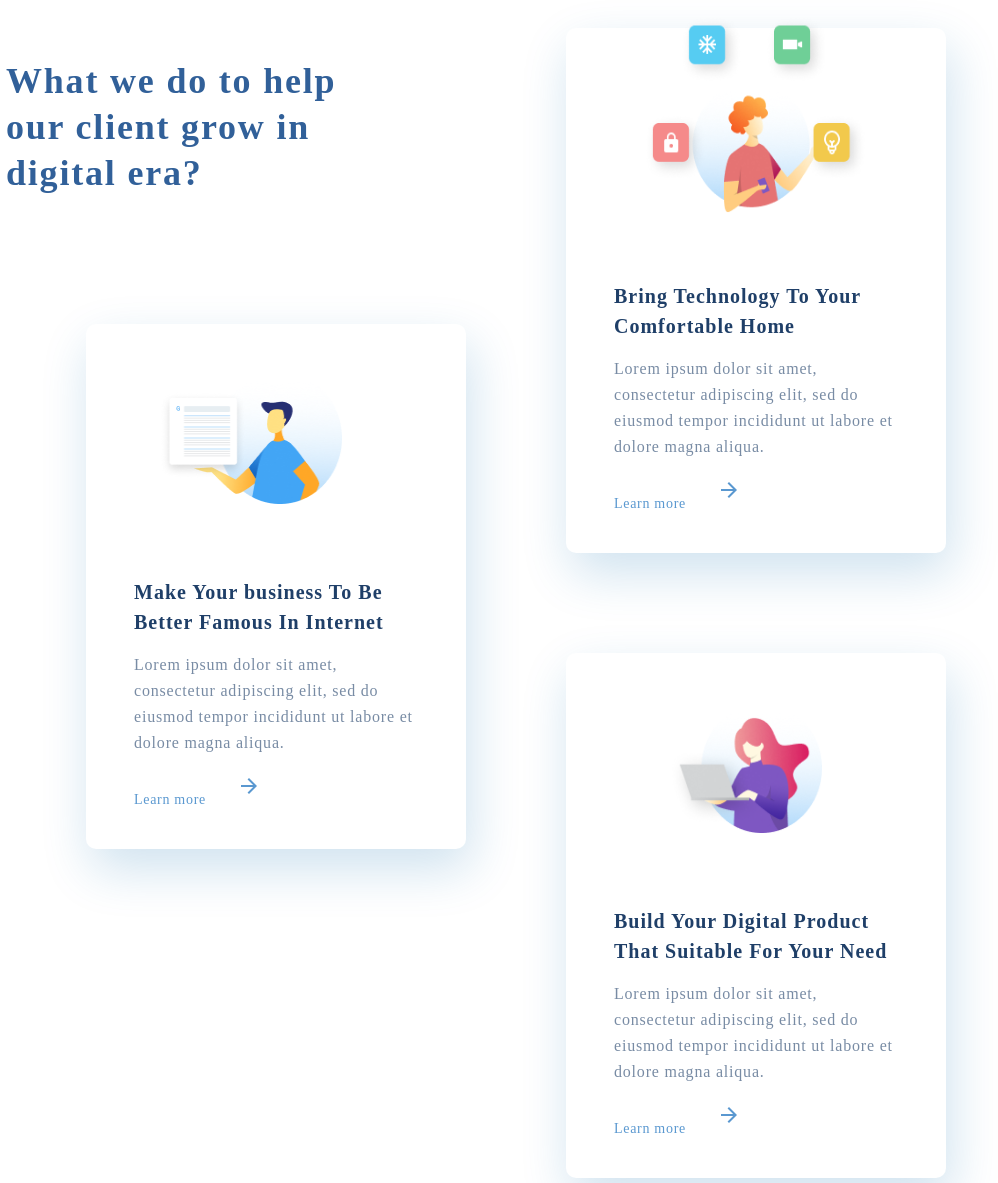
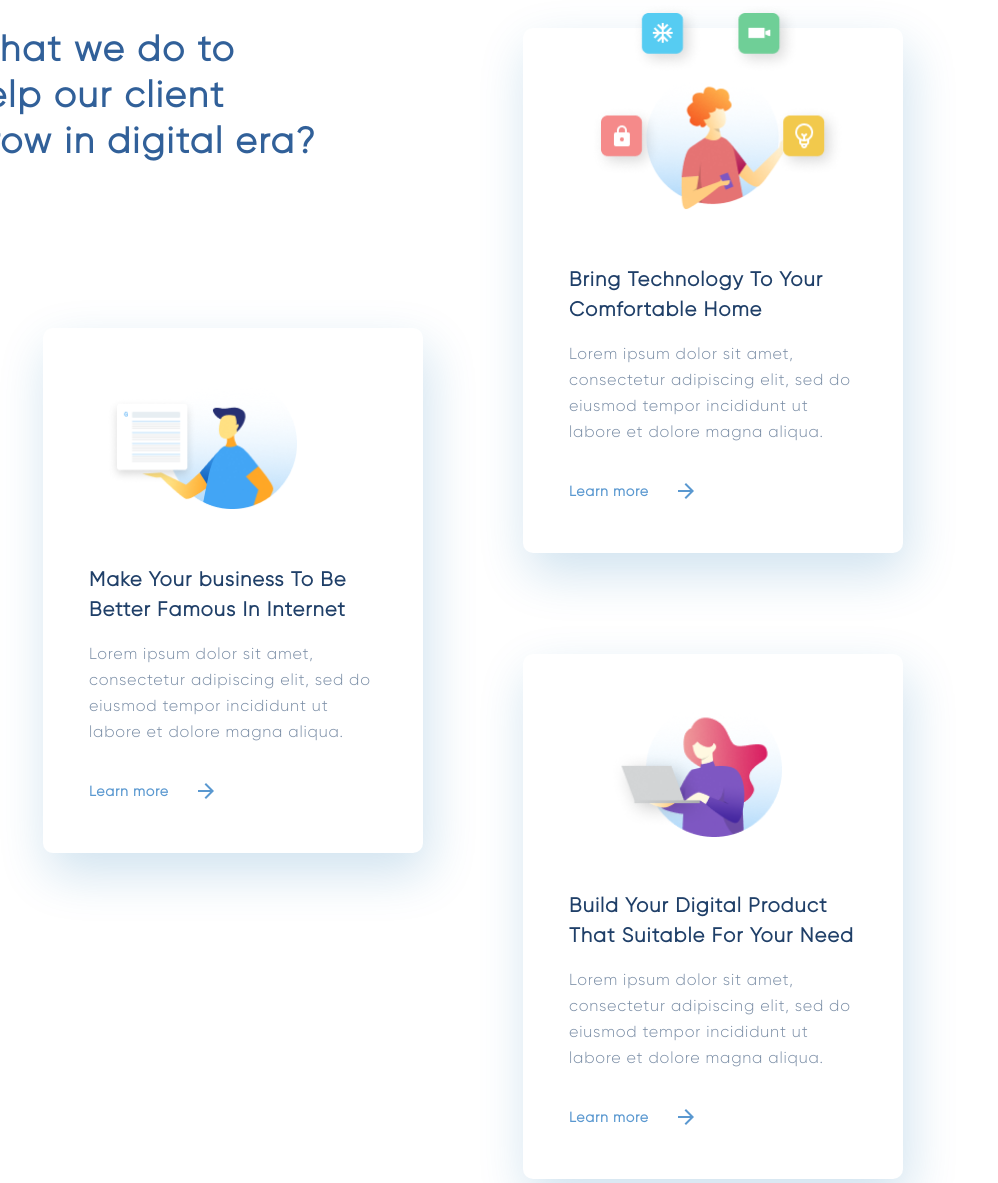
Before and after one commit to Mariia2509/Figma_layout, a plain HTML site: page index.html in a window 1280 px wide. Shown: the part 998-2181 px from the top of the page, without its empty margins (207-1205 px from the left). Drawn offline with Linux system fonts and the light colour scheme.

Commit message:
Порефакторить стили

```diff
--- a/css/base.css
+++ b/css/base.css
@@ -28,9 +28,6 @@ html{
     height: 100%;
 }
 body{
-    display: flex;
-    flex-direction: column;
-    height: 100%;
     padding: 0;
     margin: 0;
 }
--- a/css/style.css
+++ b/css/style.css
@@ -1,108 +1,99 @@
 @font-face {
-    font-family:"Galien Regular";
+    font-family: Galien;
     font-size:16px;
     font-style:normal;
-    src: url("d1243736bfe07b546f8f1e54e7804afb.eot"); /* IE9*/
-    src: url("d1243736bfe07b546f8f1e54e7804afb.eot?#iefix") format("embedded-opentype"), /* IE6-IE8 */
-    url("d1243736bfe07b546f8f1e54e7804afb.woff2") format("woff2"), /* chrome、firefox */
-    url("d1243736bfe07b546f8f1e54e7804afb.woff") format("woff"), /* chrome、firefox */
-    url("d1243736bfe07b546f8f1e54e7804afb.ttf") format("truetype"), /* chrome、firefox、opera、Safari, Android, iOS 4.2+*/
-    url("d1243736bfe07b546f8f1e54e7804afb.svg#Galien Regular") format("svg"); /* iOS 4.1- */
+    src: url("./../fonts/galien/galien_regular/@font-face/d1243736bfe07b546f8f1e54e7804afb.eot"); /* IE9*/
+    src: url("./../fonts/galien/galien_regular/@font-face/d1243736bfe07b546f8f1e54e7804afb.eot?#iefix") format("embedded-opentype"), /* IE6-IE8 */
+    url("./../fonts/galien/galien_regular/@font-face/d1243736bfe07b546f8f1e54e7804afb.woff2") format("woff2"), /* chrome、firefox */
+    url("./../fonts/galien/galien_regular/@font-face/d1243736bfe07b546f8f1e54e7804afb.woff") format("woff"), /* chrome、firefox */
+    url("./../fonts/galien/galien_regular/@font-face/d1243736bfe07b546f8f1e54e7804afb.ttf") format("truetype"), /* chrome、firefox、opera、Safari, Android, iOS 4.2+*/
+    url("./../fonts/galien/galien_regular/@font-face/d1243736bfe07b546f8f1e54e7804afb.svg") format("svg"); /* iOS 4.1- */
+}
+
+@font-face {
+    font-family: Gilroy;
+    src: url("./../fonts/gilroy/Gilroy-Light.otf");
 }
 
 html{
     box-sizing: border-box;
 }
 
-*,* ::before, ::after{
+*, *::before, *::after{
     box-sizing: inherit;
+    font-family: 'Gilroy';
 }
 
 .desktop{
     position: relative;
-    width: 1366px;
-    height: 5161px;
+    background: #FFFFFF;
+}
 
-    background: #FFFFFF;
+.desktop .container {
+    position: relative;
+    width: 940px;
+    margin: 0 auto;
 }
 
 /*Header styles start*/
 .header{
     display: flex;
-    background: white;
-}
-
-.navigation{
-    display: flex;
     position: absolute;
     width: 1200px;
     height: 48px;
-    left: 83px;
+    left: 50%;
+    transform: translateX(-50%);
     top: 40px;
     justify-content: space-between;
+    align-items: center;
 }
 /*Header styles end*/
 
 /*Intro styles start*/
 .intro{
+    height: 768px;
+    background: linear-gradient(0deg, #eaf3fa 8.84%, rgba(152, 195, 232, 0) 31.12%);
+}
+
+.intro .container {
+    padding-top: 190px;
+}
+
+.illustration {
     position: absolute;
-    width: 1366px;
-    height: 768px;
-    left: 0px;
-    top: 0px;
-    background: linear-gradient(0deg, #98C3E8 8.84%, rgba(152, 195, 232, 0) 31.12%);
-    opacity: 0.2;
-    background-size: cover;
+    left: 447px;
+    top: 125px;
 }
 
 .illustration-pic {
-    position: absolute;
-    width: 687.25px;
-    height: 579.31px;
-    left: 655.38px;
-    top: 133px;
+    height: 580px;
 }
 
 .intro_title{
-    position: absolute;
-    max-width: 510px;
-    max-height: 148px;
-    left: 212px;
-    top: 189px;
-    margin:0;
-    font-family:'Galien';
+    margin: 0 0 20px 0;
+    width: 510px;
+    font-family: 'Galien';
+    font-weight: normal;
     font-size: 64px;
     line-height: 74px;
-    text-align: left;
-    vertical-align: top;
     letter-spacing: 0.04em;
     /* Blue_01 */
     color: #1F3F68;
 }
 .intro_subtitle{
-    position: absolute;
+    margin: 0 0 45px 0;
     width: 425px;
-    height: 82px;
-    left: 213px;
-    top: 369px;
-    font-family: 'Gilroy';
-    font-style: normal;
     font-size: 16px;
     line-height: 26px;
     letter-spacing: 0.05em;
-    text-align: left;
-    vertical-align: top;
     /* Blue_01 */
     color: #1F3F68;
     opacity: 0.6;
 }
 
 .intro_button {
-    position: absolute;
     width: 220px;
     height: 56px;
-    left: 213px;
-    top: 522px;
     background: #5A98D0;
     box-shadow: 5px 10px 20px rgba(53, 110, 173, 0.2);
     border-radius: 10px;
@@ -114,20 +105,23 @@ html{
     letter-spacing: 0.04em;
 }
 
-.intro_button:hover, :focus, :active {
+.intro_button:hover,
+.intro_button:focus,
+.intro_button:active {
     background: rgb(55 109 157);
     cursor: pointer;
 }
 /*Intro styles end*/
 
 /*Main content styles start*/
+.main_content {
+    height: 1540px;
+}
+
 .main_content_title{
-    position: absolute;
+    padding-top: 190px;
+    margin: 0;
     width: 358px;
-    height: 138px;
-    left: 213px;
-    top: 960px;
-    font-family: 'Gilroy';
     font-size: 36px;
     line-height: 46px;
     letter-spacing: 0.05em;
@@ -135,38 +129,25 @@ html{
     color: #316099;
 }
 
-/*Card1 styles start*/
-.card1{
+/*Cards styles start*/
+.product_card {
     position: absolute;
     width: 380px;
     height: 525px;
-    left: 773px;
-    top: 960px;
     background: #FFFFFF;
     /* shadow1 */
     box-shadow: 5px 20px 50px rgba(16, 112, 177, 0.2);
     border-radius: 10px;
+    padding: 220px 46px 50px;
 }
-.card1_title{
-    position: absolute;
-    width: 259px;
-    height: 60px;
-    left: 821px;
-    top: 1196px;
-    font-family: 'Gilroy';
+.card_title{
     font-size: 20px;
     line-height: 30px;
     letter-spacing: 0.05em;
     /* Blue_01 */
     color: #1F3F68;
 }
-.card1_text{
-    position: absolute;
-    width: 284px;
-    height: 103px;
-    left: 821px;
-    top: 1272px;
-    font-family: 'Gilroy';
+.card_text{
     font-size: 16px;
     line-height: 26px;
     letter-spacing: 0.05em;
@@ -174,176 +155,65 @@ html{
     color: #1F3F68;
     opacity: 0.6;
 }
-.card1_learnMore{
-    position: absolute;
-    width: 79px;
-    height: 30px;
-    left: 821px;
-    top: 1407px;
-    font-family: 'Gilroy';
+.card_learnMore{
     font-size: 14px;
     line-height: 30px;
     letter-spacing: 0.05em;
      /*blue_04    */
     color: #5A98D0;
+    text-decoration: none;
+    display: flex;
+    gap: 25px;
+    align-items: center;
+    font-weight: bold;
+    padding-top: 15px;
 }
-.card1_learnMore:hover,:active,:focus{
+.card_learnMore:hover,
+.card_learnMore:active,
+.card_learnMore:focus{
     text-decoration: underline;
     cursor: pointer;
 }
-.card1_iconForward-pic{
+.card-image-wrap {
     position: absolute;
-    width: 24px;
-    height: 24px;
-    left: 924px;
-    top: 1410px;
-}
-.card1_icon3-pic{
-    position: absolute;
-    width: 224px;
-    height: 197px;
-    left: 851px;
-    top: 948px;
-}
-/*Card1 styles end*/
-
-/*Card12styles start*/
-.card2{
-    position: absolute;
-    width: 380px;
-    height: 525px;
-    left: 293px;
-    top: 1256px;
-    background: #FFFFFF;
-    /* shadow1 */
-    box-shadow: 5px 20px 50px rgba(16, 112, 177, 0.2);
-    border-radius: 10px;
-}
-.card2_title{
-    position: absolute;
-    width: 257px;
-    height: 60px;
-    left: 341px;
-    top: 1492px;
-    font-family: 'Gilroy';
-    font-size: 20px;
-    line-height: 30px;
-    letter-spacing: 0.05em;
-    /* Blue_01 */
-    color: #1F3F68;
-}
-.card2_text{
-    position: absolute;
-    width: 284px;
-    height: 103px;
-    left: 341px;
-    top: 1568px;
-    font-family: 'Gilroy';
-    font-size: 16px;
-    line-height: 26px;
-    letter-spacing: 0.05em;
-    /* Blue_01 */
-    color: #1F3F68;
-    opacity: 0.6;
-}
-.card2_learnMore{
-    position: absolute;
-    width: 79px;
-    height: 30px;
-    left: 341px;
-    top: 1703px;
-    font-family: 'Gilroy';
-    font-size: 14px;
-    line-height: 30px;
-    letter-spacing: 0.05em;
-    /* blue_04 */
-    color: #5A98D0;
 }
 
-.card2_iconForward-pic{
-    position: absolute;
-    width: 24px;
-    height: 24px;
-    left: 444px;
-    top: 1706px;
+.product_card.card1{
+    right: 0;
+    top: 192px;
 }
-.card2_icon1-pic {
-    position: absolute;
-    width: 182px;
-    height: 132px;
-    left: 367px;
-    top: 1304px;
+.product_card.card1 .card-image-wrap{
+    top: -25px;
+    left: 68px;
 }
-/*Card2 styles end*/
+.product_card.card1 .card-image{
+    width: 254px;
+}
 
-/*Card3 styles start*/
-.card3{
-    position: absolute;
-    width: 380px;
-    height: 525px;
-    left: 773px;
-    top: 1585px;
-    background: #FFFFFF;
-    /* shadow1 */
-    box-shadow: 5px 20px 50px rgba(16, 112, 177, 0.2);
-    border-radius: 10px;
+.product_card.card2{
+    left: 80px;
+    top: 492px;
 }
-.card3_title{
-    position: absolute;
-    width: 284px;
-    height: 60px;
-    left: 821px;
-    top: 1821px;
-    font-family: 'Gilroy';
-    font-size: 20px;
-    line-height: 30px;
-    letter-spacing: 0.05em;
-    /* Blue_01 */
-    color: #1F3F68;
+.product_card.card2 .card-image-wrap{
+    top: 50px;
+    left: 64px;
 }
-.card3_text{
-    position: absolute;
-    width: 284px;
-    height: 103px;
-    left: 821px;
-    top: 1897px;
+.product_card.card2 .card-image{
+    width: 190px;
+}
 
-    font-family: 'Gilroy';
-    font-size: 16px;
-    line-height: 26px;
-    letter-spacing: 0.05em;
-    /* Blue_01 */
-    color: #1F3F68;
-    opacity: 0.6;
+.product_card.card3{
+    right: 0;
+    top: 818px;
 }
-.card3_learnMore{
-    position: absolute;
-    width: 79px;
-    height: 30px;
-    left: 821px;
-    top: 2032px;
-    font-family: 'Gilroy';
-    font-size: 14px;
-    line-height: 30px;
-    letter-spacing: 0.05em;
-    /* blue_04 */
-    color: #5A98D0;
+.product_card.card3 .card-image-wrap{
+    top: 47px;
+    left: 83px;
 }
-.card3_iconForward{
-    position: absolute;
-    width: 24px;
-    height: 24px;
-    left: 924px;
-    top: 2035px;
+.product_card.card3 .card-image{
+    width: 176px;
 }
-.card3_icon2-pic{
-    position: absolute;
-    width: 156px;
-    height: 131px;
-    left: 873px;
-    top: 1634px;
-}
-/*Card3 styles end*/
+/*Cards styles end*/
 
 /*Finish project starts*/
 .finished_project{
@@ -356,7 +226,6 @@ html{
     height: 92px;
     left: 213px;
     top: 2302px;
-    font-family: 'Gilroy';
     font-size: 36px;
     line-height: 46px;
     letter-spacing: 0.05em;
@@ -369,7 +238,6 @@ html{
     height: 80px;
     left: 533px;
     top: 2302px;
-    font-family: 'Gilroy';
     font-size: 16px;
     line-height: 26px;
     letter-spacing: 0.05em;
@@ -409,7 +277,6 @@ html{
     left: 764px;
     top: 2538px;
     margin-top: 0;
-    font-family: 'Gilroy';
     text-align: end;
     font-size: 28px;
     line-height: 46px;
@@ -424,7 +291,6 @@ html{
     left: 870px;
     top: 2592px;
     margin-top: 0;
-    font-family: 'Gilroy';
     text-align: end;
     font-size: 16px;
     line-height: 46px;
@@ -440,7 +306,6 @@ html{
     left: 245px;
     top: 3027px;
     margin-top: 0;
-    font-family: 'Gilroy';
     font-size: 28px;
     line-height: 46px;
     letter-spacing: 0.05em;
@@ -454,7 +319,6 @@ html{
     left: 245px;
     top: 3077px;
     margin-top: 0;
-    font-family: 'Gilroy';
     font-size: 16px;
     line-height: 46px;
     letter-spacing: 0.05em;
@@ -469,7 +333,6 @@ html{
     left: 763px;
     top: 3027px;
     margin-top: 0;
-    font-family: 'Gilroy';
     font-size: 28px;
     line-height: 46px;
     letter-spacing: 0.05em;
@@ -483,7 +346,6 @@ html{
     left: 763px;
     top: 3077px;
 
-    font-family: 'Gilroy';
     font-size: 16px;
     line-height: 46px;
     letter-spacing: 0.05em;
@@ -500,7 +362,6 @@ html{
     left: 213px;
     top: 3708px;
     margin-top: 0;
-    font-family: 'Gilroy';
     font-size: 36px;
     line-height: 46px;
     letter-spacing: 0.05em;
@@ -515,7 +376,6 @@ html{
     left: 533px;
     top: 3708px;
     margin-top: 0;
-    font-family: 'Gilroy';
     font-size: 16px;
     line-height: 26px;
     letter-spacing: 0.05em;
--- a/index.html
+++ b/index.html
@@ -16,10 +16,12 @@
   </a>
   <div>
     <p>
-                Данная верстка, была реализована пользователем в рамках обучающего телеграм канал <a href="https://t.me/s/FigmaToHTML" target="_blank">FIGMA | Макеты для верстки</a>
+      Данная верстка, была реализована пользователем в рамках обучающего телеграм канал <a
+        href="https://t.me/s/FigmaToHTML" target="_blank">FIGMA | Макеты для верстки</a>
     </p>
     <p>
-                При помощи <a href="https://t.me/HtmlCodeForMoney_bot?from_git" target="_blank">Telegram-бота</a> пользователь получил оплату за верстку этого макета.
+      При помощи <a href="https://t.me/HtmlCodeForMoney_bot?from_git" target="_blank">Telegram-бота</a> пользователь
+      получил оплату за верстку этого макета.
     </p>
   </div>
 </div>
@@ -29,73 +31,74 @@
 
 
   <header class="header">
-                <div class="navigation">
     <a href="/" class="header_logo-link">
       <img src="img/logo header.png" alt="logo header" class="header_logo-pic">
     </a>
     <a href="/" class="header_logo-link">
       <img src="img/ic_menu_48px.png" alt="ic_menu" class="header_logo-pic">
     </a>
-                </div>
   </header>
 
 
   <main class="main">
-          <section class="intro"></section>
-          <div>
+    <section class="intro">
+      <div class="container">
         <a href="/" class="illustration">
           <img src="img/illustration.png" alt="illustration" class="illustration-pic">
         </a>
 
-            <h1 class="intro_title">New Automation Tool for Your</h1>
+        <h1 class="intro_title">New Automation Tool for Your Home</h1>
 
-              <p class="intro_subtitle"> Lorem ipsum dolor sit amet, consectetur adipiscing elit.
-                  Faucibus tristique vulputate ultrices ut mauris tellus at.
-                  Posuere sollicitudin odio tellus elit.</p>
+        <p class="intro_subtitle"> Lorem ipsum dolor sit amet, consectetur adipiscing elit. Faucibus tristique vulputate ultrices ut mauris tellus at. Posuere sollicitudin odio tellus elit.</p>
 
         <button type="button" class="intro_button">See Our Project</button>
       </div>
+    </section>
 
-          <section class="main_content">
+    <section class="main_content container">
       <h2 class="main_content_title">What we do to help our client grow in digital era?</h2>
 
       <div class="product_cards">
-                  <div class="card1"></div>
-                  <h2 class="card1_title">Bring Technology To Your Comfortable Home</h2>
-                  <p class="card1_text">Lorem ipsum dolor sit amet, consectetur adipiscing elit,
-                      sed do eiusmod tempor incididunt ut labore et dolore magna aliqua.</p>
-                  <p class="card1_learnMore">Learn more</p>
-                  <a href="/" class="card1_iconForward">
-                      <img src="img/ic_arrow_forward_24px.png" alt="card1_iconForward" class="card1_iconForward-pic">
+
+        <div class="product_card card1">
+          <a href="/" class="card-image-wrap">
+            <img src="img/3.png" alt="card1-image" class="card-image">
           </a>
-                  <a href="/" class="card1_icon3">
-                      <img src="img/3.png" alt="card1_icon3" class="card1_icon3-pic">
+          <h2 class="card_title">Bring Technology To Your Comfortable Home</h2>
+          <p class="card_text">Lorem ipsum dolor sit amet, consectetur adipiscing elit, sed do eiusmod tempor incididunt ut labore et dolore magna aliqua.</p>
+          <a href="/" class="card_learnMore">
+            <span>Learn more</span>
+            <img src="img/ic_arrow_forward_24px.png" alt="card1_iconForward">
           </a>
+        </div>
 
 
-                  <div class="card2"></div>
-                  <h2 class="card2_title">Make Your business To Be Better Famous In Internet</h2>
-                  <p class="card2_text">Lorem ipsum dolor sit amet, consectetur adipiscing elit,
+        <div class="product_card card2">
+          <a href="/" class="card-image-wrap">
+            <img src="img/1.png" alt="card2-image" class="card-image">
+          </a>
+          <h2 class="card_title">Make Your business To Be Better Famous In Internet</h2>
+          <p class="card_text">Lorem ipsum dolor sit amet, consectetur adipiscing elit,
             sed do eiusmod tempor incididunt ut labore et dolore magna aliqua.</p>
-                  <p class="card2_learnMore">Learn more</p>
-                  <a href="/" class="card2_iconForward">
-                      <img src="img/ic_arrow_forward_24px.png" alt="card2_iconForward" class="card2_iconForward-pic">
+          <a href="/" class="card_learnMore">
+            <span>Learn more</span>
+            <img src="img/ic_arrow_forward_24px.png" alt="card2_iconForward">
           </a>
-                  <a href="/" class="card2_icon1">
-                      <img src="img/1.png" alt="card2_icon1" class="card2_icon1-pic">
+        </div>
+
+        <div class="product_card card3">
+          <a href="/" class="card-image-wrap">
+            <img src="img/2.png" alt="card3-image" class="card-image">
           </a>
+          <h2 class="card_title">Build Your Digital Product That Suitable For Your Need</h2>
+          <p class="card_text">Lorem ipsum dolor sit amet, consectetur adipiscing elit,
+            sed do eiusmod tempor incididunt ut labore et dolore magna aliqua.</p>
+          <a href="/" class="card_learnMore">
+            <span>Learn more</span>
+            <img src="img/ic_arrow_forward_24px.png" alt="card3_iconForward">
+          </a>
+        </div>
 
-                  <div class="card3"></div>
-                  <h2 class="card3_title">Build Your Digital Product That Suitable For Your Need</h2>
-                  <p class="card3_text">Lorem ipsum dolor sit amet, consectetur adipiscing elit,
-                      sed do eiusmod tempor incididunt ut labore et dolore magna aliqua.</p>
-                  <p class="card3_learnMore">Learn more</p>
-                  <a href="/" class="card3_iconForward">
-                      <img src="img/ic_arrow_forward_24px.png" alt="card3_iconForward" class="card3_iconForward-pic">
-                  </a>
-                  <a href="/" class="card3_icon2">
-                      <img src="img/2.png" alt="card3_icon2" class="card3_icon2-pic">
-                  </a>
       </div>
 
       <div class="finished_project">
@@ -138,25 +141,13 @@
     </section>
 
 
-
-
-
-
-
-
-
-
-
   </main>
 
 
-
-
-
-
-
-
   <footer class="footer">
+    <div class="container">
+      yo
+    </div>
   </footer>
 
 
```
Also changed, not shown: fonts/galien/License.txt (renamed from fonts/Galien/License.txt), fonts/galien/galien_regular/@font-face/Demo.html (renamed from fonts/Galien/Galien Regular/@font-face/Demo.html), fonts/galien/galien_regular/@font-face/d1243736bfe07b546f8f1e54e7804afb.svg (renamed from fonts/Galien/Galien Regular/@font-face/d1243736bfe07b546f8f1e54e7804afb.svg), fonts/galien/galien_regular/@font-face/d1243736bfe07b546f8f1e54e7804afb.ttf (renamed from fonts/Galien/Galien Regular/@font-face/d1243736bfe07b546f8f1e54e7804afb.ttf), fonts/galien/galien_regular/@font-face/d1243736bfe07b546f8f1e54e7804afb.woff (renamed from fonts/Galien/Galien Regular/@font-face/d1243736bfe07b546f8f1e54e7804afb.woff), fonts/galien/galien_regular/@font-face/d1243736bfe07b546f8f1e54e7804afb.woff2 (renamed from fonts/Galien/Galien Regular/@font-face/d1243736bfe07b546f8f1e54e7804afb.woff2), fonts/galien/galien_regular/Galien Regular.ttf (renamed from fonts/Galien/Galien Regular/Galien Regular.ttf), fonts/gilroy/COPYRIGHT.txt (renamed from fonts/Gilroy/COPYRIGHT.txt), fonts/gilroy/Gilroy-ExtraBold.otf (renamed from fonts/Gilroy/Gilroy-ExtraBold.otf), fonts/gilroy/Gilroy-Light.otf (renamed from fonts/Gilroy/Gilroy-Light.otf), 6 other files. Lines whose indentation alone changed are shown as unchanged.
